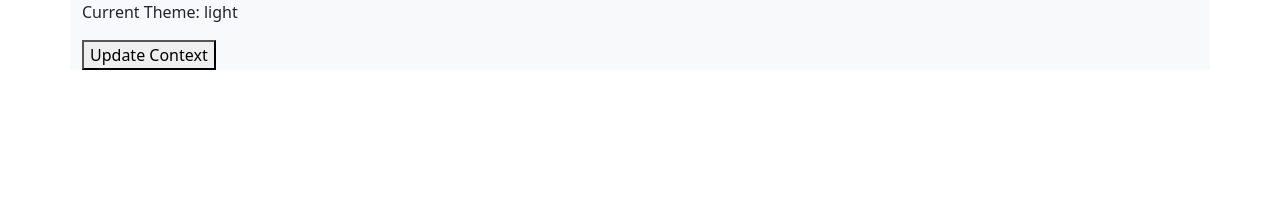
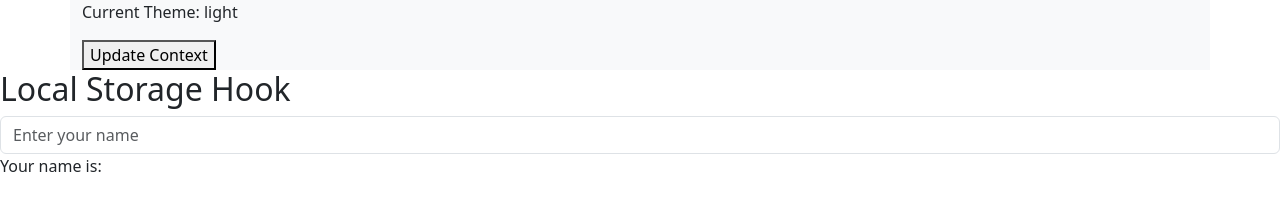
Before and after one commit to ThaiThienQuan/reactlearning, a React (Vite) app: page / in a window 1280 px wide. Shown: the part 324-534 px from the top of the page. Built offline with nearby package versions, Linux system fonts and the light colour scheme; no server answers.

Commit message:
demo and learning useLocalStored 2

```diff
--- a/src/App.tsx
+++ b/src/App.tsx
@@ -18,6 +18,7 @@ import DemoUsecontext_NestCom from "./demo/DemoUsecontext_NestCom.tsx";
 import DemoUseEffect from "./demo/DemoUseEffect.tsx";
 import ThemeComponent from "./assets/ThemeComponent.tsx";
 import {ThemeProvider} from "./assets/ThemeContext.tsx";
+import LocalStorageComponent from "./assets/LocalStorageComponent.tsx";
 
 function App() {
 
@@ -42,6 +43,7 @@ function App() {
             <ThemeProvider>
                 <ThemeComponent/>
             </ThemeProvider>
+            <LocalStorageComponent/>
         </>
     );
 }
--- /dev/null
+++ b/src/assets/LocalStorageComponent.tsx
@@ -0,0 +1,15 @@
+import useLocalStorage from "./useLocalStorage.tsx";
+
+export default function LocalStorageComponent() {
+    const [name, setName] = useLocalStorage('name', '');
+    const handlechange = (e) => {
+        setName(e.target.value)
+    }
+    return (<>
+        <h2>Local Storage Hook</h2>
+        <input type="text" className={`form-control`} value={name}
+               onChange={handlechange}
+               placeholder="Enter your name"/>
+        <p>Your name is: {name}</p>
+    </>)
+}
--- a/src/assets/useLocalStorage.tsx
+++ b/src/assets/useLocalStorage.tsx
@@ -1,13 +1,28 @@
 import {useState} from "react";
 
-export default function useLocalStorage(key,initialValue){
-    const [storedValue, setStoredValue] = useState()
+export default function useLocalStorage(key, initialValue) {
+    const [storedValue, setStoredValue] = useState(() => {
         try {
-            const item=window.localStorage.getItem(key);
-            return item? JSON.parse(item):ininitialValue;
-        }catch (e) {
+            console.log('this is key: '+ key);
+            console.log('this is initialValue: '+ initialValue)
+            const item = window.localStorage.getItem(key);
+            console.log('this is item:'+ item);
+            return item ? JSON.parse(item) : initialValue;
+        } catch (e) {
             console.log(error);
             return initialValue;
         }
-    return(<></>)
+    });
+    const setvalue = (value) => {
+        try {
+            console.log('this is value: '+value)
+            const valuetoStore = value instanceof Function ? value(storedValue) : value
+            console.log('this is valuetoStore: '+valuetoStore)
+            setStoredValue(valuetoStore);
+            window.localStorage.setItem(key, JSON.stringify(valuetoStore));
+        } catch (e) {
+            console.log(e);
+        }
+    };
+    return [storedValue, setvalue];
 }
--- a/src/demo/DemoUseEffect.tsx
+++ b/src/demo/DemoUseEffect.tsx
@@ -13,7 +13,7 @@ export default function DemoUseEffect() {
                     id, ...value
                 })) : [];
                 setData(dataArray);
-                setLoadi*ng(false);
+                setLoading(false);
             })
             .catch((error) => {
                 console.error("Fetch error: ", error);
```
